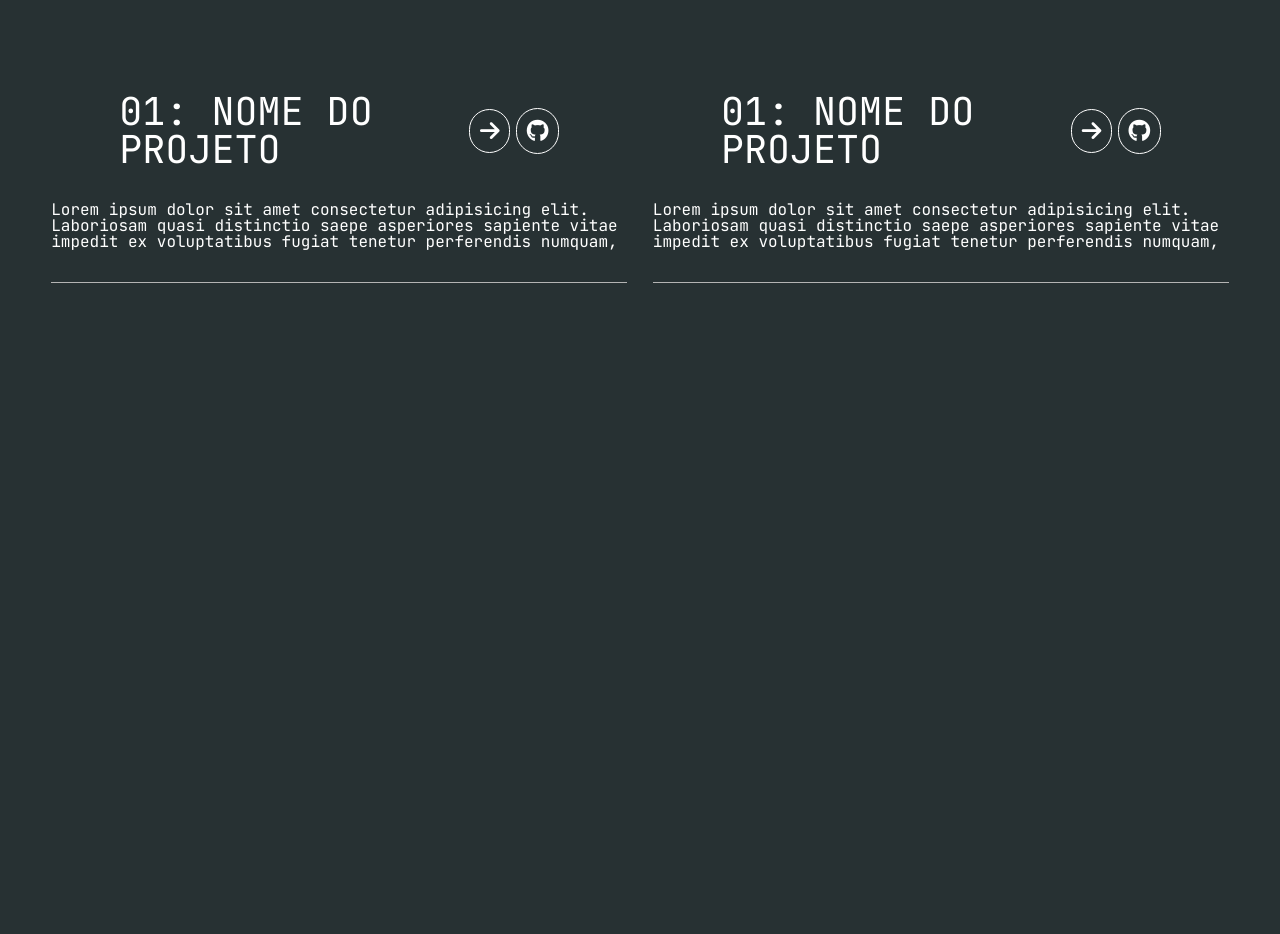
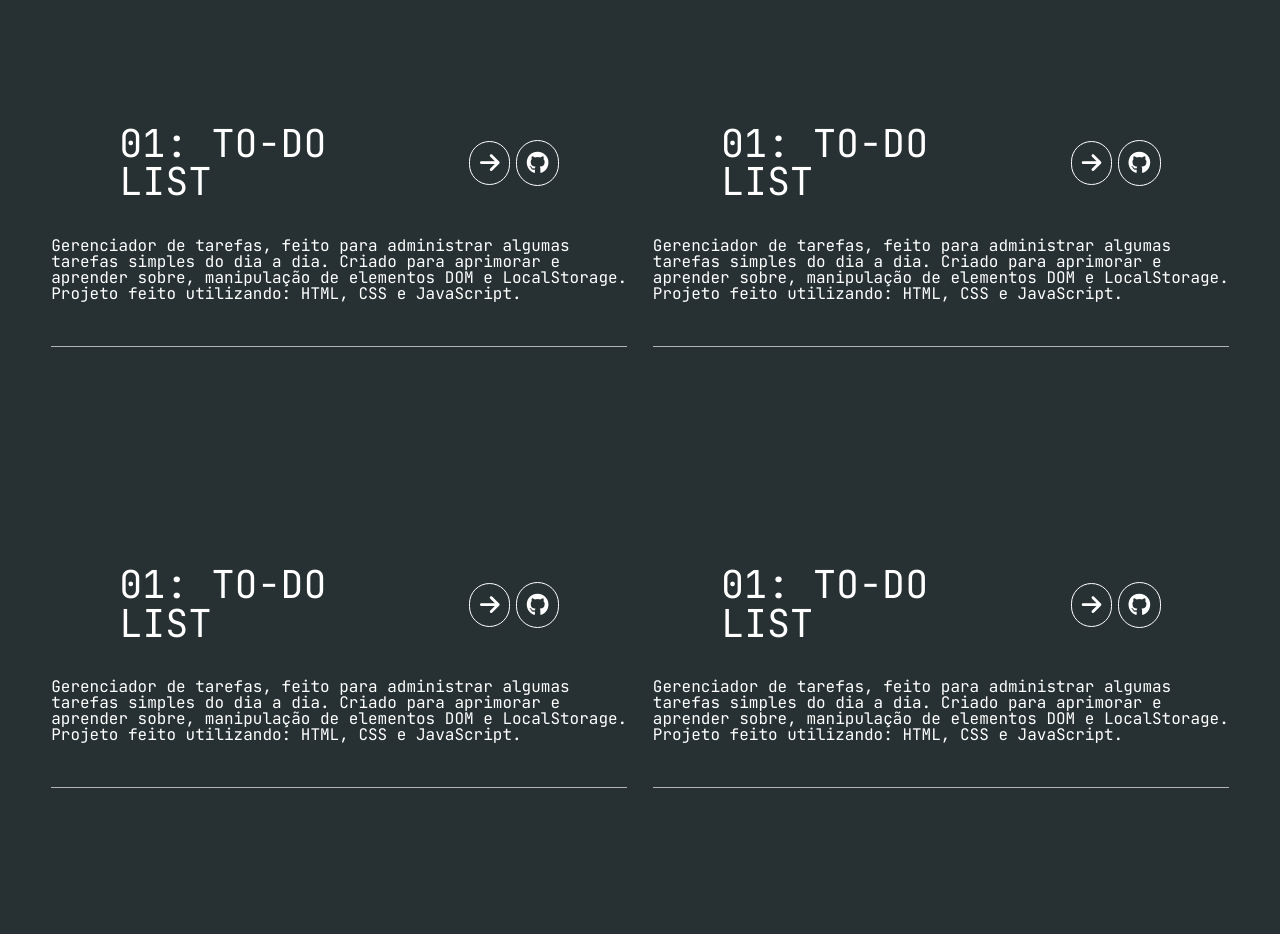
Before and after one commit to JoaoVitorSilvaFreitas/portifolio_projeto_base, a plain HTML site: page HTML/projetos.html in a window 1280 px wide. Before the commit the page ends 800 px from the top, so only its background shows below. Drawn offline with Linux system fonts and the light colour scheme; a script that the page names is missing.

Commit message:
Correção do layout da aba Projetos

```diff
--- a/HTML/projetos.html
+++ b/HTML/projetos.html
@@ -15,7 +15,7 @@
     <div class="container_projetos">
         <span class="card_projeto">
             <div class="card_projeto_superior">
-                <h2>01: nome do projeto</h2>
+                <h2>01: To-Do List</h2>
                 <div class="card_projeto_icones">
                     <div class="dropdown-container">
                         <button class="dropdown-container-botao">
@@ -36,14 +36,15 @@
                 </div>
             </div>
             <div class="card_projeto_inferior">
-                <p>Lorem ipsum dolor sit amet consectetur adipisicing elit. Laboriosam quasi distinctio saepe asperiores
-                    sapiente vitae impedit ex voluptatibus fugiat tenetur perferendis numquam,</p>
+                <div class="card_projeto_inferior-container">
+                    <p>Gerenciador de tarefas, feito para administrar algumas tarefas simples do dia a dia. Criado para aprimorar e aprender sobre, manipulação de elementos DOM e LocalStorage. Projeto feito utilizando: HTML, CSS e JavaScript. </p>
+                </div>
             </div>
         </span>
 
         <span class="card_projeto">
             <div class="card_projeto_superior">
-                <h2>01: nome do projeto</h2>
+                <h2>01: To-Do List</h2>
                 <div class="card_projeto_icones">
                     <div class="dropdown-container">
                         <button class="dropdown-container-botao">
@@ -52,7 +53,7 @@
                         <ul class="dropdown-container-task-lista">
                             <li class="dropdown-container-task-lista-item">
                                 <a
-                                    href="#">
+                                    href="https://gerenciador-tarefas-bm67ogdey-joaovitorsilvafreitas-projects.vercel.app/">
                                     <div class="container_imagem">
                                         <img class="imagem_dropdown" src="/img/imagem_todolist.png">
                                     </div>
@@ -64,8 +65,66 @@
                 </div>
             </div>
             <div class="card_projeto_inferior">
-                <p>Lorem ipsum dolor sit amet consectetur adipisicing elit. Laboriosam quasi distinctio saepe asperiores
-                    sapiente vitae impedit ex voluptatibus fugiat tenetur perferendis numquam,</p>
+                <div class="card_projeto_inferior-container">
+                    <p>Gerenciador de tarefas, feito para administrar algumas tarefas simples do dia a dia. Criado para aprimorar e aprender sobre, manipulação de elementos DOM e LocalStorage. Projeto feito utilizando: HTML, CSS e JavaScript. </p>
+                </div>
+            </div>
+        </span>
+
+        <span class="card_projeto">
+            <div class="card_projeto_superior">
+                <h2>01: To-Do List</h2>
+                <div class="card_projeto_icones">
+                    <div class="dropdown-container">
+                        <button class="dropdown-container-botao">
+                            <i class="fa-solid fa-arrow-right"></i>
+                        </button>
+                        <ul class="dropdown-container-task-lista">
+                            <li class="dropdown-container-task-lista-item">
+                                <a
+                                    href="https://gerenciador-tarefas-bm67ogdey-joaovitorsilvafreitas-projects.vercel.app/">
+                                    <div class="container_imagem">
+                                        <img class="imagem_dropdown" src="/img/imagem_todolist.png">
+                                    </div>
+                                </a>
+                            </li>
+                        </ul>
+                        <i class="fa-brands fa-github"></i>
+                    </div>
+                </div>
+            </div>
+            <div class="card_projeto_inferior">
+                <div class="card_projeto_inferior-container">
+                    <p>Gerenciador de tarefas, feito para administrar algumas tarefas simples do dia a dia. Criado para aprimorar e aprender sobre, manipulação de elementos DOM e LocalStorage. Projeto feito utilizando: HTML, CSS e JavaScript. </p>
+                </div>
+            </div>
+        </span>
+        <span class="card_projeto">
+            <div class="card_projeto_superior">
+                <h2>01: To-Do List</h2>
+                <div class="card_projeto_icones">
+                    <div class="dropdown-container">
+                        <button class="dropdown-container-botao">
+                            <i class="fa-solid fa-arrow-right"></i>
+                        </button>
+                        <ul class="dropdown-container-task-lista">
+                            <li class="dropdown-container-task-lista-item">
+                                <a
+                                    href="https://gerenciador-tarefas-bm67ogdey-joaovitorsilvafreitas-projects.vercel.app/">
+                                    <div class="container_imagem">
+                                        <img class="imagem_dropdown" src="/img/imagem_todolist.png">
+                                    </div>
+                                </a>
+                            </li>
+                        </ul>
+                        <i class="fa-brands fa-github"></i>
+                    </div>
+                </div>
+            </div>
+            <div class="card_projeto_inferior">
+                <div class="card_projeto_inferior-container">
+                    <p>Gerenciador de tarefas, feito para administrar algumas tarefas simples do dia a dia. Criado para aprimorar e aprender sobre, manipulação de elementos DOM e LocalStorage. Projeto feito utilizando: HTML, CSS e JavaScript.</p>
+                </div>
             </div>
         </span>
     </div>
--- a/styles/contato.css
+++ b/styles/contato.css
@@ -26,6 +26,8 @@
 }
 
 .informacoes_fixas i {
+    width: 25px;
+    height: 25px;
     font-size: 1.4rem;
     margin-right: .6rem;
     color: var(--cor-primaria);
--- a/styles/projetos.css
+++ b/styles/projetos.css
@@ -2,18 +2,20 @@
     display: flex;
     flex-direction: column;
     align-items: center;
-    margin-top: 3rem;
+    margin-top: 4rem;
     font-family: var(--fonte-principal);
+    height: 100vh;
 }
 
 /* Tudo sobre o CARD */
 .card_projeto {
     display: flex;
-    justify-content: space-between;
     flex-direction: column;
+    justify-content: space-around;
     margin: .8rem;
+    padding-top: 1rem;
     width: 90%;
-    border-bottom: 1px solid var(--cor-tercearia);
+    height: 25rem;
     background-color: transparent;
 }
 .card_projeto_superior{
@@ -119,8 +121,6 @@
     transition: 0.3s;
 }
 
-
-
 .dropdown-container-task-lista:hover,
 .dropdown-container-botao:hover ~ .dropdown-container-task-lista {
     display: flex;
@@ -137,10 +137,17 @@
     display: flex;
     justify-content: center;
     align-items: center;
+    border-bottom: 1px solid var(--cor-tercearia);
+
 }
+.card_projeto_inferior-container {
+    width: 100%;
+    height: 90%;
+}
+
 .card_projeto_inferior p{
-
-    margin-bottom: 2rem;
+    margin-bottom: 3rem;
+    -webkit-line-clamp: 4;
 }
 
 /* faz a alteração do hover dentro de todos os elementos dentro  */
@@ -159,6 +166,7 @@
     .container_projetos {
         justify-content: center;
         flex-flow: row wrap;
+        height: 0;
     }
 
     .card_projeto {
@@ -170,3 +178,11 @@
         margin-top: -2rem;
     }
 }
+
+@media (min-width:1440px) {
+    .card_projeto {
+        width: 45%;
+        height: 15rem;
+        gap: 2rem;
+    }
+}
```
